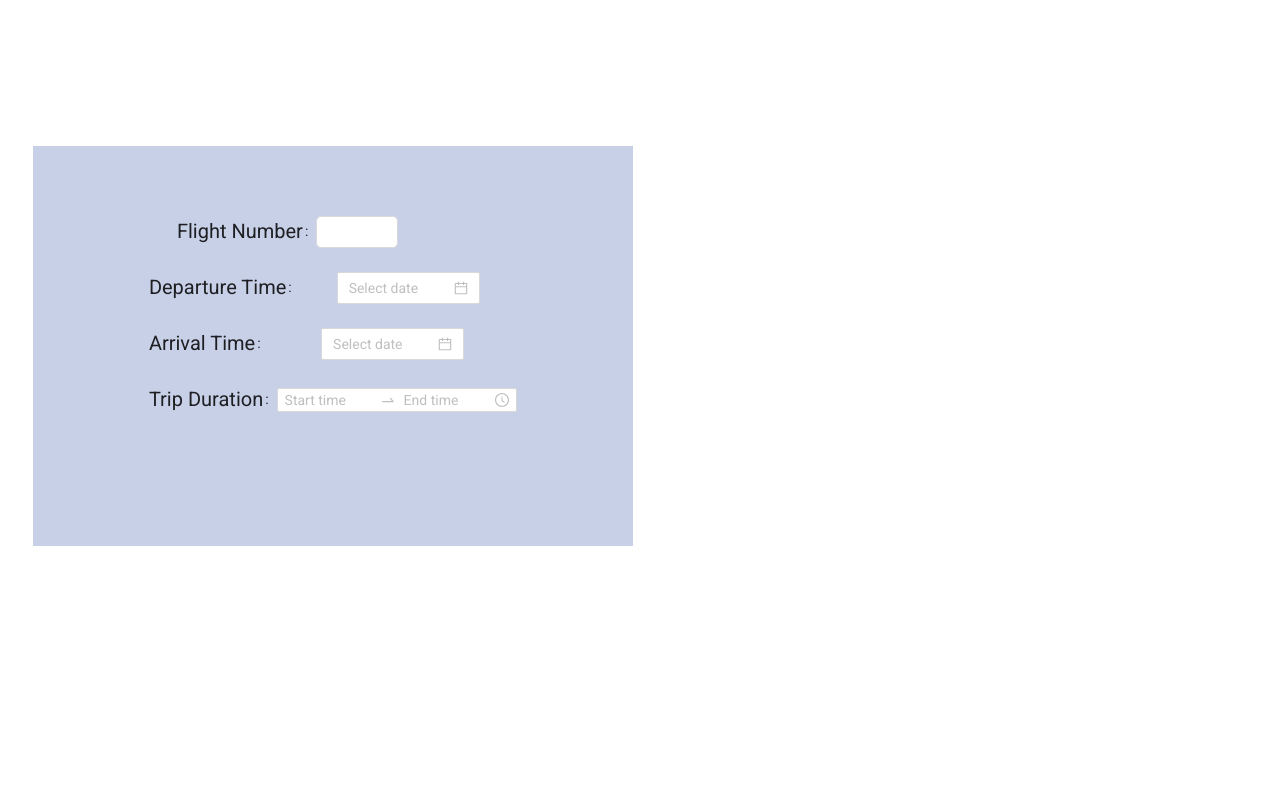
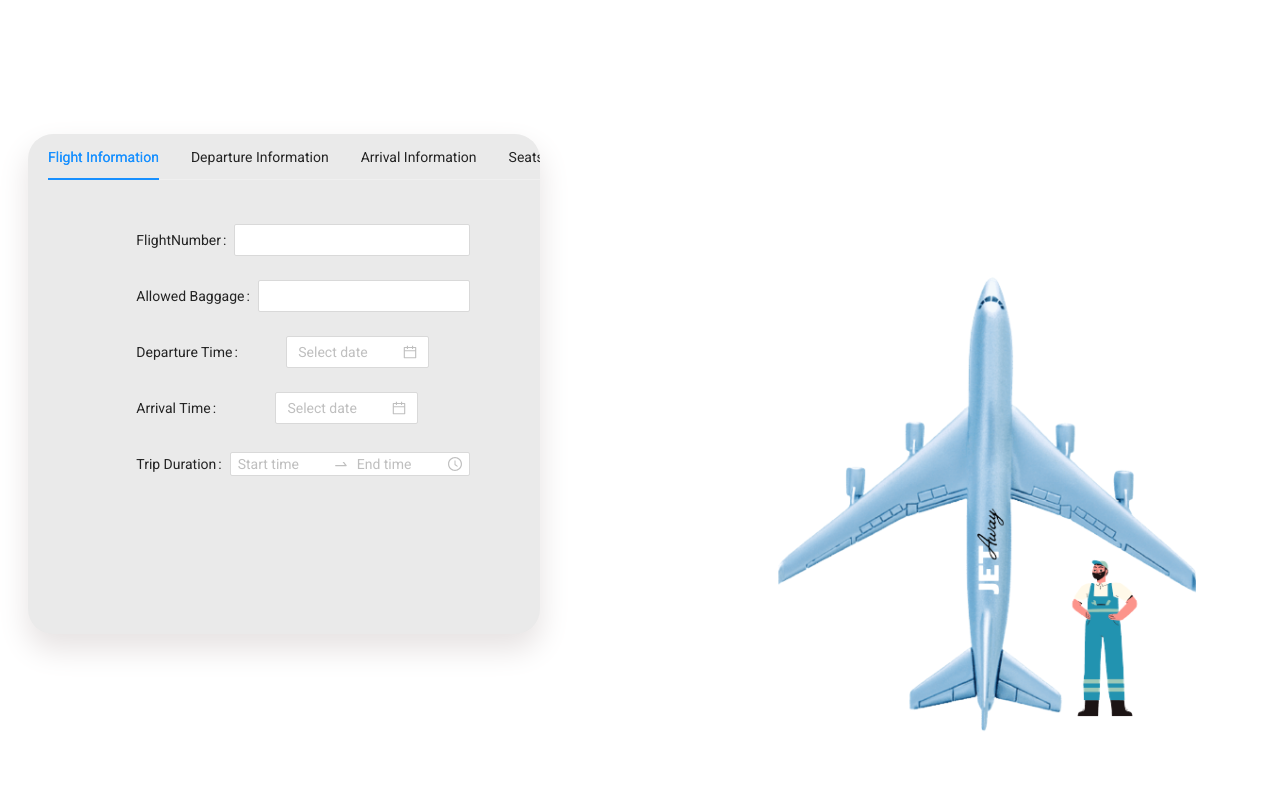
Before and after one commit to mariamsayed3/WeekEnd-developers, a React (Create React App) app in the folder frontend/: page /admin/newtry in a window 1280 px wide. Shown: the top 800 px of the page. Built offline with nearby package versions, Linux system fonts and the light colour scheme; no server answers; the HTML template or start-up script is replaced by a standard one.

Commit message:
editFlightAdminVersionThree

```diff
--- a/frontend/src/Components/Admin/EditFlight/UpdateFlightadmin.js
+++ b/frontend/src/Components/Admin/EditFlight/UpdateFlightadmin.js
@@ -1,29 +1,22 @@
 import React, { Component } from "react";
-import { Carousel, Form } from "antd";
+import { Form, Button } from "antd";
+import "../../../Styles/createFlight.scss";
+import "../../../Styles/editflightadmin.scss";
 import { useLocation } from "react-router-dom";
-import {
-  Button,
-  message,
-  Input,
-  DatePicker,
-  Card,
-  Row,
-  Col,
-  TimePicker,
-} from "antd";
-import RightCircleOutlined from "@ant-design/icons";
+import { message, Input, DatePicker, TimePicker } from "antd";
 import fourthOne from "../../../Styles/fourthOne.png";
 import { getTripDuration } from "../CreateFlight/CreateFlightOne";
 import axios from "axios";
 import "antd/dist/antd.css";
-import "../../../Styles/editflightadmin.scss";
-import airplane from "../../../Styles/airplane.jpg";
-import { GrCaretNext } from "react-icons/gr";
+
+import { Tabs } from "antd";
+
+const { TabPane } = Tabs;
 
 export default function UpdateFlightadmin() {
   const location = useLocation();
   const { state } = location;
-  const id = 112131;
+  const id = "61c617863193a8565543094c";
   const [form] = Form.useForm();
 
   const getFlight = async () => {
@@ -39,6 +32,15 @@ export default function UpdateFlightadmin() {
         EconomyPrice,
         BusinessAvailableSeats,
         BusinessPrice,
+        FirstClassAvailableSeats,
+        FirstClassPrice,
+        AllowedBaggage,
+        DepartureTerminal,
+        ArrivalTerminal,
+        Departure,
+        Arrival,
+        ArrivalCountry,
+        DepartureCountry,
       } = data;
       form.setFieldsValue({
         FlightNumber,
@@ -48,6 +50,15 @@ export default function UpdateFlightadmin() {
         EconomyPrice,
         BusinessAvailableSeats,
         BusinessPrice,
+        FirstClassAvailableSeats,
+        FirstClassPrice,
+        AllowedBaggage,
+        DepartureTerminal,
+        ArrivalTerminal,
+        Departure,
+        Arrival,
+        ArrivalCountry,
+        DepartureCountry,
       });
     }
   };
@@ -55,19 +66,58 @@ export default function UpdateFlightadmin() {
   const onSubmit = async () => {
     try {
       const values = await form.validateFields();
-      if (values.DepartureDate)
+      let lastNewValues = JSON.parse(sessionStorage.getItem("UpdatedInfo"));
+      console.log(lastNewValues);
+      if (values.EconomyAvailableSeats) {
+        lastNewValues["EconomyAvailableSeats"] = parseInt(
+          values.EconomyAvailableSeats
+        );
+      }
+      if (values.EconomyPrice)
+        lastNewValues["EconomyPrice"] = parseInt(values.EconomyPrice);
+      if (values.BusinessAvailableSeats)
+        lastNewValues["BusinessAvailableSeats"] = parseInt(
+          values.BusinessAvailableSeats
+        );
+      if (values.BusinessPrice)
+        lastNewValues["BusinessPrice"] = parseInt(values.BusinessPrice);
+      if (values.FirstClassAvailableSeats)
+        lastNewValues["FirstClassAvailableSeats"] = parseInt(
+          values.FirstClassAvailableSeats
+        );
+      if (values.FirstClassPrice)
+        lastNewValues["FirstClassPrice"] = parseInt(values.FirstClassPrice);
+      await axios.patch(
+        `http://localhost:8000/admin/update_flight/${id}`,
+        lastNewValues
+      );
+      message
+        .loading("Action in progress..", 2.5)
+        .then(() => message.success("Flight Updated Succesfully", 3));
+    } catch (e) {
+      console.log(e);
+      message.error("Something went wrong. please try again.", 3);
+    }
+  };
+
+  async function callback(key) {
+    let updatedData = {};
+    const values = await form.validateFields();
+    try {
+      updatedData["FlightNumber"] = values.FlightNumber;
+      if (Number.isNaN(parseInt(values.AllowedBaggage)) === true) {
+        message.error("Please enter a number ", 1.5);
+      } else {
+        updatedData["AllowedBaggage"] = parseInt(values.AllowedBaggage);
+      }
+      if (values.DepartureDate) {
         values.DepartureDate = new Date(Date.parse(values.DepartureDate._d));
-      if (values.ArrivalDate)
+        updatedData["DepartureDate"] = values.DepartureDate;
+      }
+      if (values.ArrivalDate) {
         values.ArrivalDate = new Date(Date.parse(values.ArrivalDate._d));
-      if (values.EconomyAvailableSeats)
-        values.EconomyAvailableSeats = parseInt(values.EconomyAvailableSeats);
-      if (values.EconomyPrice)
-        values.EconomyPrice = parseInt(values.EconomyPrice);
-      if (values.BusinessAvailableSeats)
-        values.BusinessAvailableSeats = parseInt(values.BusinessAvailableSeats);
-      if (values.BusinessPrice)
-        values.BusinessPrice = parseInt(values.BusinessPrice);
-
+        updatedData["ArrivalDate"] = values.ArrivalDate;
+      }
       if (values.TripDuration) {
         const departureTimeHours =
           (values.TripDuration[0]._d.getHours() + "").length == 1
@@ -97,74 +147,59 @@ export default function UpdateFlightadmin() {
           values.DepartureTime,
           values.ArrivalTime
         );
+        updatedData["TripDuration"] = values.TripDuration;
       }
-
-      await axios.patch(
-        `http://localhost:8000/admin/update_flight/${id}`,
-        values
-      );
-      message
-        .loading("Action in progress..", 2.5)
-        .then(() => message.success("Flight Updated Succesfully", 3));
-    } catch (e) {
-      message.error("Something went wrong. please try again.", 3);
+      if (values.DepartureAirport)
+        updatedData["DepartureAirport"] = values.DepartureAirport;
+      if (values.DepartureCountry)
+        updatedData["DepartureCountry"] = values.DepartureCountry;
+      if (values.DepartureCountry)
+        updatedData["DepartureTerminal"] = values.DepartureTerminal;
+      if (values.Departure) updatedData["Departure"] = values.Departure;
+      if (values.ArrivalAirport)
+        updatedData["ArrivalAirport"] = values.ArrivalAirport;
+      if (values.ArrivalCountry)
+        updatedData["ArrivalCountry"] = values.ArrivalCountry;
+      if (values.ArrivalTerminal)
+        updatedData["ArrivalTerminal"] = values.ArrivalTerminal;
+      if (values.Arrival) updatedData["Arrival"] = values.Arrival;
+      console.log(updatedData);
+      sessionStorage.setItem("UpdatedInfo", JSON.stringify(updatedData));
+    } catch (e) {}
+    // console.log(key);
   }
-  };
 
   return (
     <div>
-      <Carousel effect="fade" dotPosition="left" dots={false}>
-        <div>
-          <h3 className="contentStyle">
-            <div>
-              {/* <img
-                src={airplane}
-                style={{ height: "2000px", width: "800px" }}
-              ></img> */}
-            </div>
+      <div id="createContainer" style={{ width: "40%" }}>
+        <div style={{ width: "50%", height: "50%" }}>
+          <Tabs
+            defaultActiveKey="1"
+            onChange={callback}
+            style={{ marginLeft: "20px", width: "600px" }}
+          >
+            <TabPane
+              tab="Flight Information"
+              key="1"
+              style={{ marginLeft: "-90px" }}
+            >
               <Form
                 form={form}
-              style={{ display: "inline-block", marginTop: "5em" }}
+                style={{ display: "inline-block", marginTop: "2em" }}
               >
-              <Form.Item
-                name="FlightNumber"
-                label={
-                  <p style={{ "margin-top": "1em", fontSize: "20px" }}>
-                    Flight Number
-                  </p>
-                }
-                style={{ width: "60%", marginLeft: "2em" }}
-              >
-                <Input style={{ "border-radius": "5px" }} />
+                <Form.Item name="FlightNumber" label="FlightNumber">
+                  <Input />
                 </Form.Item>
-              <Form.Item
-                name="DepartureDate"
-                label={
-                  <p style={{ "margin-top": "1em", fontSize: "20px" }}>
-                    Departure Time
-                  </p>
-                }
-              >
+                <Form.Item name="AllowedBaggage" label="Allowed Baggage">
+                  <Input />
+                </Form.Item>
+                <Form.Item name="DepartureDate" label="Departure Time">
                   <DatePicker />
                 </Form.Item>
-              <Form.Item
-                name="ArrivalDate"
-                label={
-                  <p style={{ "margin-top": "1em", fontSize: "20px" }}>
-                    Arrival Time
-                  </p>
-                }
-              >
+                <Form.Item name="ArrivalDate" label="Arrival Time">
                   <DatePicker />
                 </Form.Item>
-              <Form.Item
-                name="TripDuration"
-                label={
-                  <p style={{ "margin-top": "1em", fontSize: "20px" }}>
-                    Trip Duration
-                  </p>
-                }
-              >
+                <Form.Item name="TripDuration" label="Trip Duration">
                   <TimePicker.RangePicker
                     order={false}
                     format="HH:mm"
@@ -172,9 +207,104 @@ export default function UpdateFlightadmin() {
                   />
                 </Form.Item>
               </Form>
-          </h3>
+            </TabPane>
+            <TabPane
+              tab="Departure Information"
+              key="2"
+              style={{ marginLeft: "-90px" }}
+            >
+              <Form
+                form={form}
+                style={{ display: "inline-block", marginTop: "2em" }}
+              >
+                <Form.Item name="Departure" label="Departure Airport">
+                  <Input />
+                </Form.Item>
+                <Form.Item name="DepartureCountry" label="Departure Country">
+                  <Input />
+                </Form.Item>
+                <Form.Item name="DepartureAirport" label="Departure City">
+                  <Input />
+                </Form.Item>
+                <Form.Item name="DepartureTerminal" label="Departure Terminal">
+                  <Input />
+                </Form.Item>
+              </Form>
+            </TabPane>
+            <TabPane
+              tab="Arrival Information"
+              key="3"
+              style={{ marginLeft: "-90px" }}
+            >
+              <Form
+                form={form}
+                style={{ display: "inline-block", marginTop: "2em" }}
+              >
+                <Form.Item name="Arrival" label="Arrival Airport">
+                  <Input />
+                </Form.Item>
+                <Form.Item name="ArrivalCountry" label="Arrival Country">
+                  <Input />
+                </Form.Item>
+                <Form.Item name="ArrivalAirport" label="Arrival City">
+                  <Input />
+                </Form.Item>
+                <Form.Item name="ArrivalTerminal" label="Arrival Terminal">
+                  <Input />
+                </Form.Item>
+              </Form>
+            </TabPane>
+            <TabPane
+              tab="Seats Information"
+              key="4"
+              style={{ marginLeft: "-90px" }}
+            >
+              <Form
+                form={form}
+                style={{ display: "inline-block", marginTop: "2em" }}
+              >
+                <Form.Item
+                  name="EconomyAvailableSeats"
+                  label="Economy Class Available Seats"
+                >
+                  <Input />
+                </Form.Item>
+                <Form.Item name="EconomyPrice" label="Economy Class Price">
+                  <Input />
+                </Form.Item>
+                <Form.Item
+                  name="BusinessAvailableSeats"
+                  label="Business Class Available Seats"
+                >
+                  <Input />
+                </Form.Item>
+                <Form.Item name="BusinessPrice" label="Business Class Price">
+                  <Input />
+                </Form.Item>
+                <Form.Item name="FirstClassPrice" label="First Class Price">
+                  <Input />
+                </Form.Item>
+                <Form.Item
+                  name="FirstClassAvailableSeats"
+                  label="First Class Available Seats"
+                >
+                  <Input />
+                </Form.Item>
+              </Form>
+              <div style={{ textAlign: "center" }}>
+                <Button
+                  type="primary"
+                  onClick={onSubmit}
+                  style={{ marginTop: "40px", width: "150px" }}
+                >
+                  Update Flight
+                </Button>
               </div>
-      </Carousel>
+            </TabPane>
+          </Tabs>
+        </div>
+      </div>
+
       <div>
         <img className="imageStyle" src={fourthOne} alt="fourthOne" />
       </div>
--- a/frontend/src/Styles/editflightadmin.scss
+++ b/frontend/src/Styles/editflightadmin.scss
@@ -5,19 +5,13 @@
   --text-purple: #6d5dfc;
   --shadow-blue: #eaeaea;
 }
-
-.contentStyle {
-  height: 400px;
-  width: 600px;
-  color: rgb(196, 15, 15);
-  line-height: 160px;
+#editContainer {
+  box-shadow: 0 15px 30px 1px rgb(231, 227, 227);
+  //background: linear-gradient(rgba(10, 91, 128, 0.699), rgba(10, 90, 128, 0.3));
+  background-color: var(--shadow-blue);
   text-align: center;
-  background-color: var(--shadow-gray);
-  margin-left: 2em;
-  margin-top: 5em;
-}
-
-.mainSyle {
+  border-radius: 25px;
+  overflow: hidden;
   height: 500px;
   width: 1300px;
   margin-left: 2em;
```
Also changed, not shown: 1 other file (tests, documents, lock files or other folders). Lines whose indentation alone changed are shown as unchanged.
